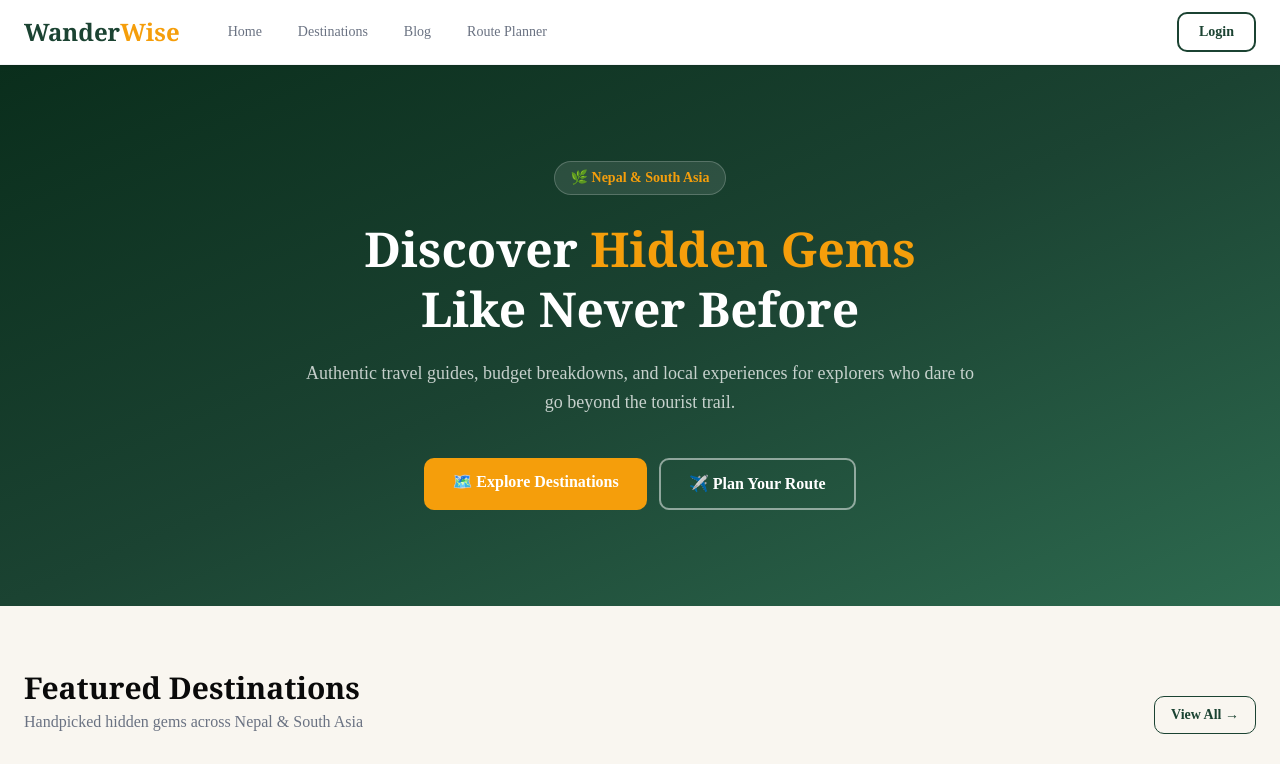
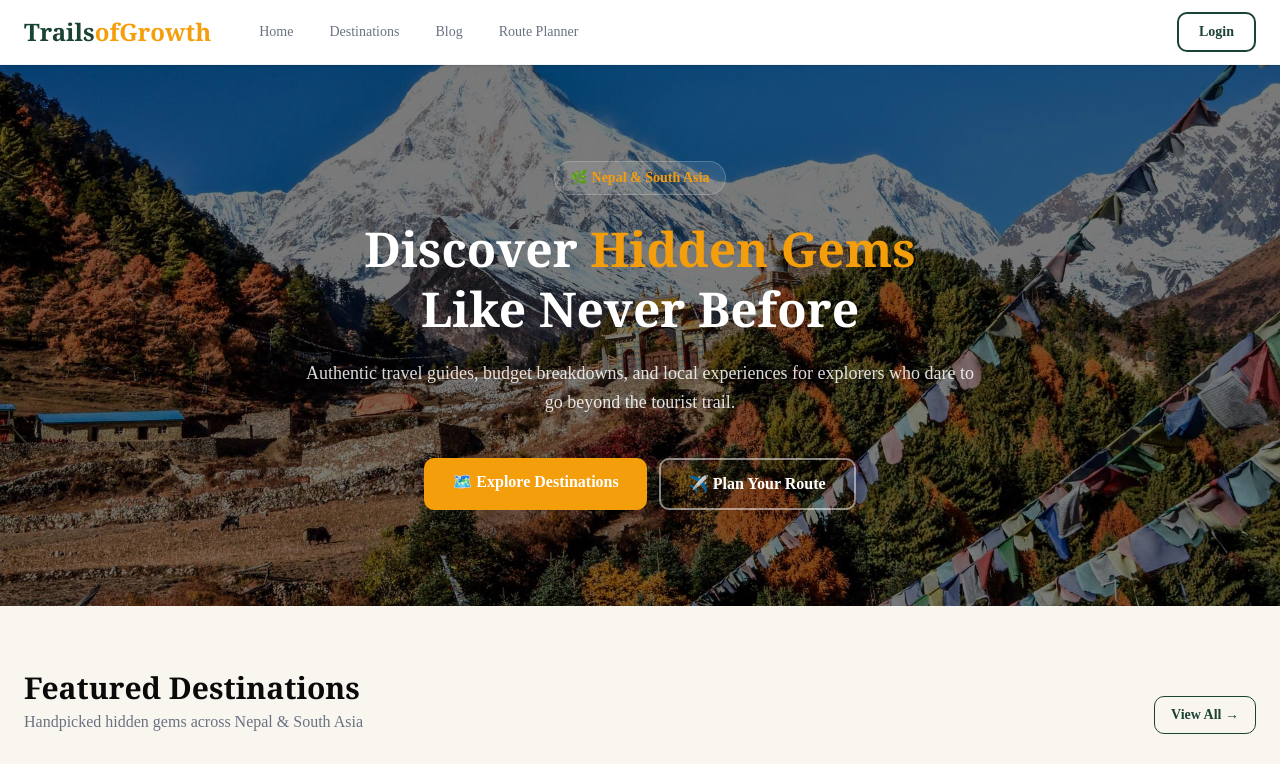
Before and after one commit to trailsofgrowth/TrailsofGrowth, a Next.js app: page / in a window 1280 px wide. Shown: the top 764 px of the page. Built offline with nearby package versions, Linux system fonts and the light colour scheme; a web font is replaced by a local one.

Commit message:
feat: add hero image and rename to TrailsofGrowth

```diff
--- a/src/app/page.tsx
+++ b/src/app/page.tsx
@@ -19,8 +19,17 @@ export default function Home() {
   return (
     <div>
       {/* HERO */}
-      <section className="bg-gradient-to-br from-[#0a2e1c] via-[#1B4332] to-[#2D6A4F] py-24 px-6 text-center">
-        <div className="max-w-2xl mx-auto">
+<section className="relative py-24 px-6 text-center">
+  {/* Background Image */}
+  <div
+    className="absolute inset-0 bg-cover bg-center bg-no-repeat"
+    style={{ backgroundImage: "url('/Manaslu_View.jpg')" }}
+  />
+  {/* Dark overlay */}
+  <div className="absolute inset-0 bg-black/50" />
+
+  {/* Content */}
+  <div className="relative z-10 max-w-2xl mx-auto">
     <span className="inline-block bg-white/10 border border-white/20 text-[#F59E0B] text-sm font-semibold px-4 py-1.5 rounded-full mb-6">
       🌿 Nepal & South Asia
     </span>
@@ -28,7 +37,7 @@ export default function Home() {
       Discover <span className="text-[#F59E0B]">Hidden Gems</span><br />
       Like Never Before
     </h1>
-          <p className="text-white/75 text-lg mb-10 leading-relaxed">
+    <p className="text-white/85 text-lg mb-10 leading-relaxed">
       Authentic travel guides, budget breakdowns, and local experiences
       for explorers who dare to go beyond the tourist trail.
     </p>
@@ -83,7 +92,7 @@ export default function Home() {
       {/* WHY WANDERWISE */}
       <section className="bg-[#1B4332] py-16 px-6">
         <div className="max-w-7xl mx-auto">
-          <h2 className="text-3xl font-bold font-serif text-white mb-2">Why WanderWise?</h2>
+          <h2 className="text-3xl font-bold font-serif text-white mb-2">Why TrailsofGrowth?</h2>
           <p className="text-white/65 mb-8">We do travel differently</p>
           <div className="grid grid-cols-1 md:grid-cols-2 lg:grid-cols-4 gap-5">
             {[
--- a/src/components/layout/Footer.tsx
+++ b/src/components/layout/Footer.tsx
@@ -3,7 +3,7 @@ export default function Footer() {
     <footer className="bg-[#1B4332] text-white py-6">
       <div className="max-w-7xl mx-auto px-6 flex items-center justify-between">
         <div className="font-bold text-xl font-serif">
-          Wander<span className="text-[#F59E0B]">Wise</span>
+          Trails<span className="text-[#F59E0B]">ofGrowth</span>
         </div>
         <p className="text-sm text-white/70">
           © 2026 TrailofGrowth — Nepal & South Asia Travel
--- a/src/components/layout/Navbar.tsx
+++ b/src/components/layout/Navbar.tsx
@@ -6,8 +6,8 @@ export default function Navbar() {
       <div className="max-w-7xl mx-auto px-6 h-16 flex items-center gap-8">
         {/* Logo */}
         <Link href="/" className="font-bold text-2xl font-serif">
-          <span className="text-[#1B4332]">Wander</span>
-          <span className="text-[#F59E0B]">Wise</span>
+          <span className="text-[#1B4332]">Trails</span>
+          <span className="text-[#F59E0B]">ofGrowth</span>
         </Link>
 
         {/* Nav Links */}
```
Also changed, not shown: public/Manaslu_View.jpg (added). Lines whose indentation alone changed are shown as unchanged.
